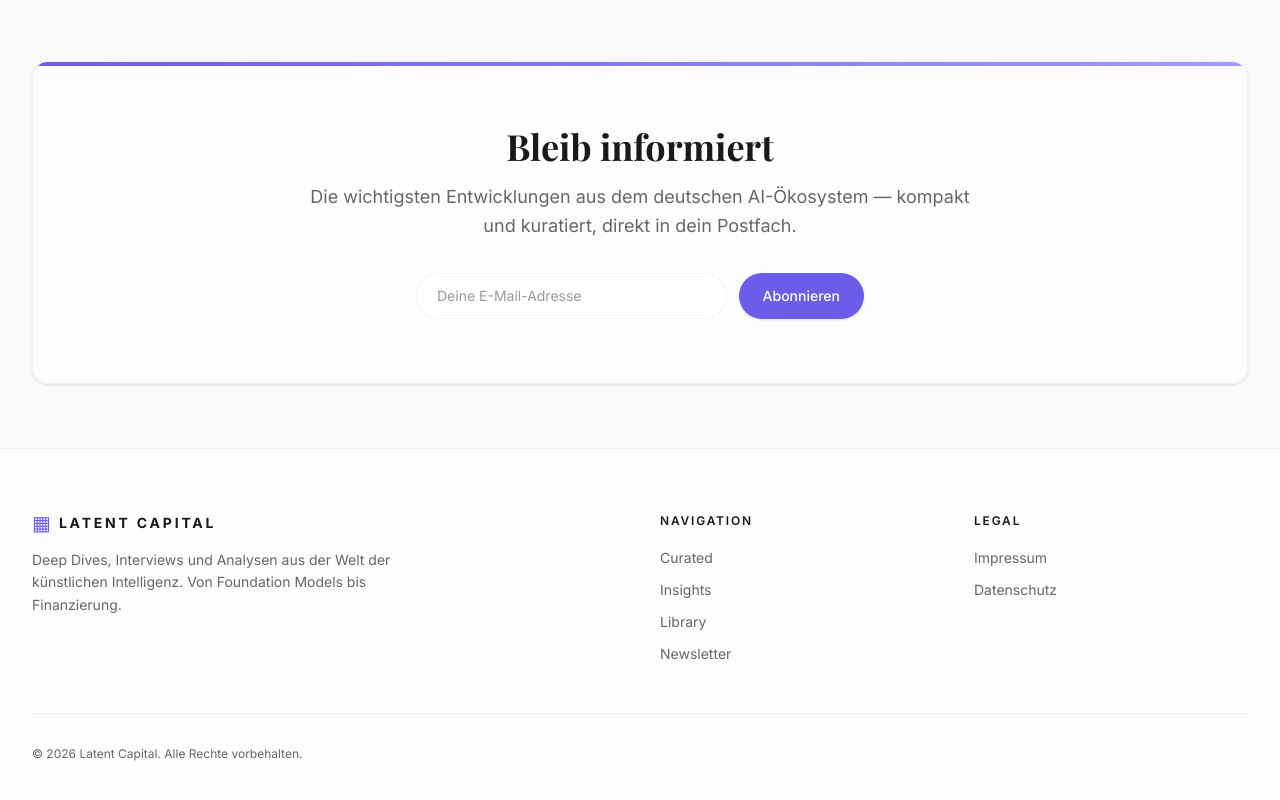
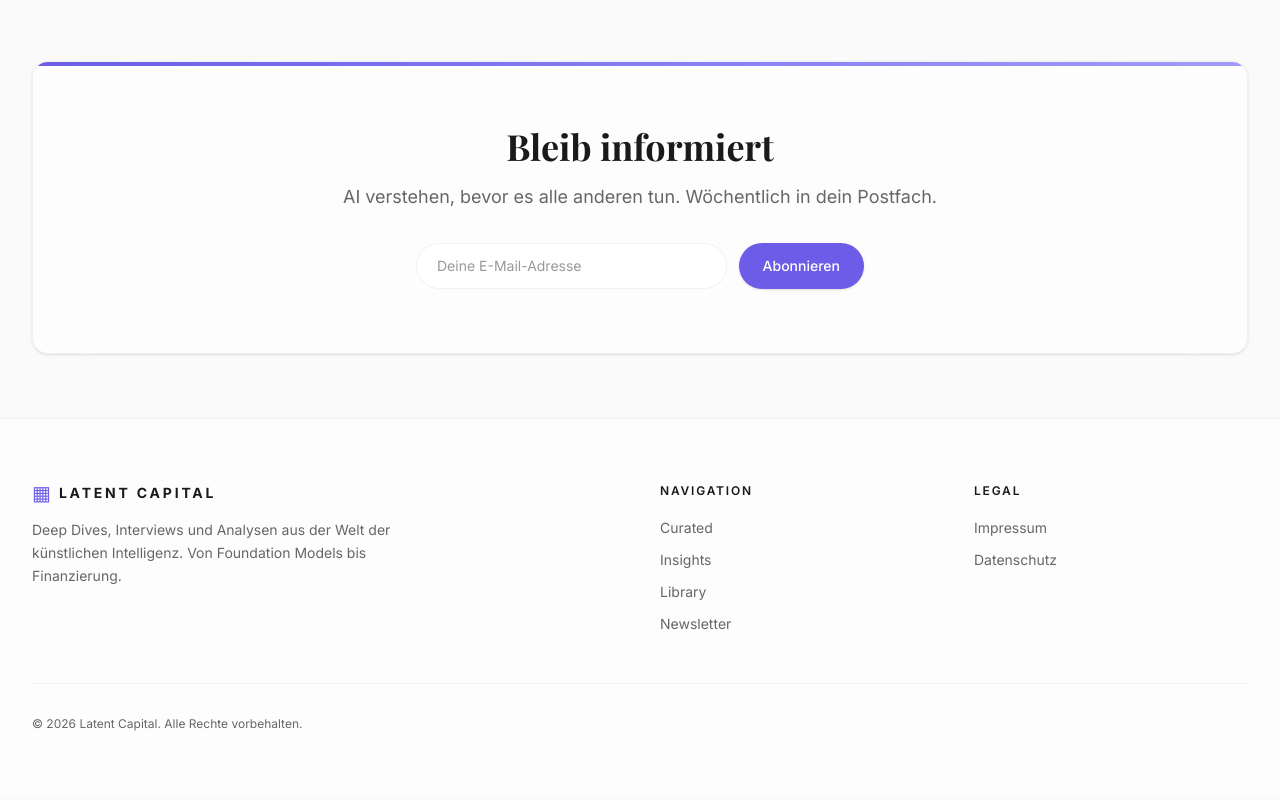
Before and after one commit to derdennis123/latent-capital.de, a Next.js app: page / in a window 1280 px wide. Shown: the part 1032-1832 px from the top of the page. Built offline with nearby package versions, Linux system fonts and the light colour scheme; no server answers.

Commit message:
Update newsletter CTA description to broader AI focus
https://claude.ai/code/session_01Ry2NDx6obZQ9C5d8hCPGE6

```diff
--- a/src/components/home/NewsletterCTA.tsx
+++ b/src/components/home/NewsletterCTA.tsx
@@ -25,8 +25,7 @@ export default function NewsletterCTA({ readerCount }: NewsletterCTAProps) {
               className="text-[#666] text-base sm:text-lg leading-relaxed mb-8"
               style={{ fontFamily: "Inter, sans-serif" }}
             >
-              Die wichtigsten Entwicklungen aus dem deutschen AI-Ökosystem
-              — kompakt und kuratiert, direkt in dein Postfach.
+              AI verstehen, bevor es alle anderen tun. Wöchentlich in dein Postfach.
             </p>
             {readerCount && readerCount > 0 && (
               <p
```
